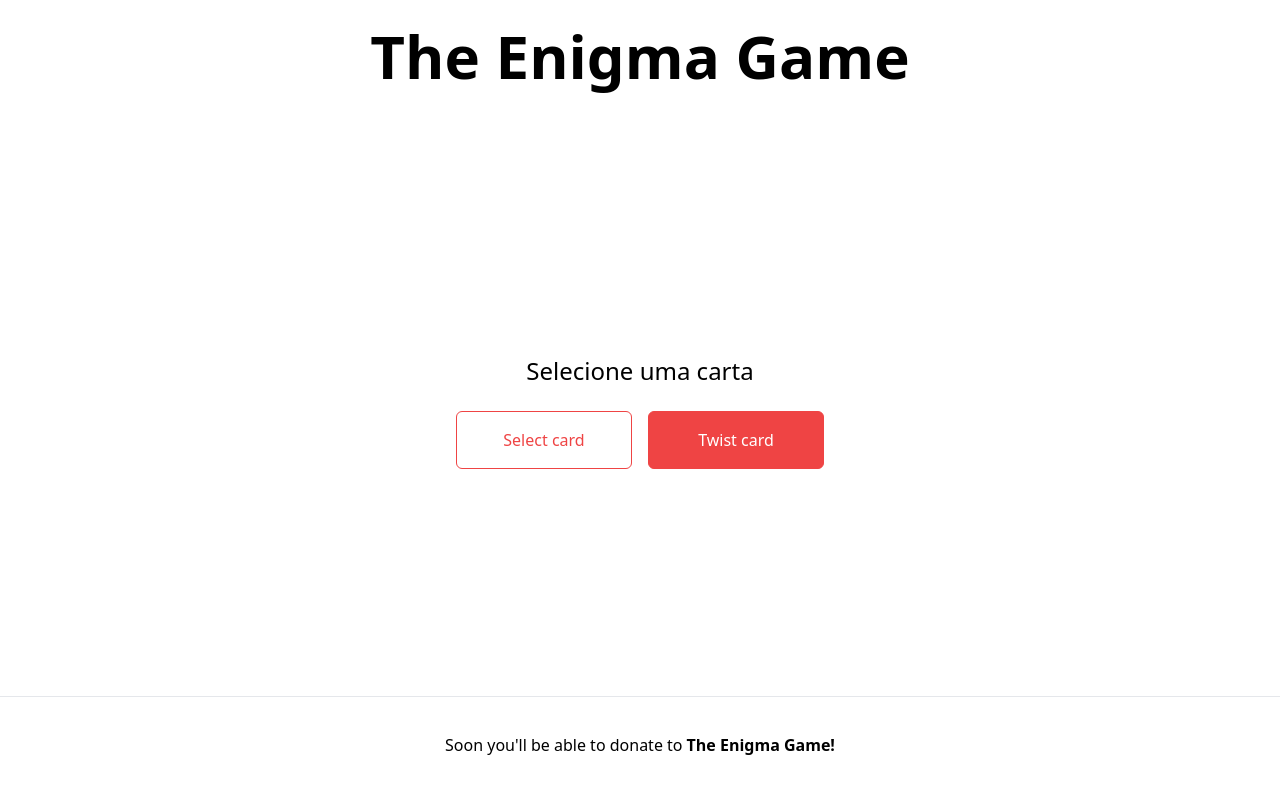
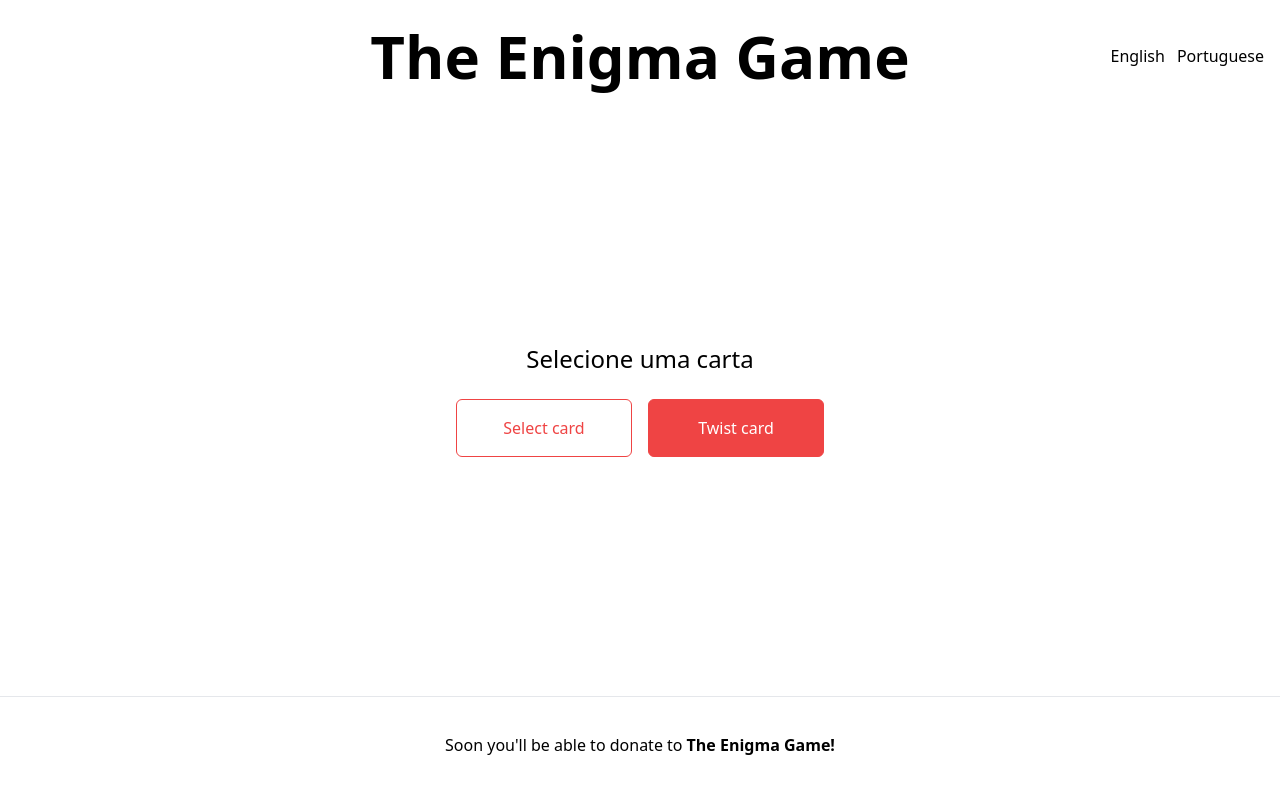
Before and after one commit to luigiremor/the-enigma-game, a Next.js app in the folder frontend/: page / in a window 1280 px wide. Shown: the top 794 px of the page. Built offline with nearby package versions, Linux system fonts and the light colour scheme.

Commit message:
feat: switch languages

```diff
--- a/frontend/pages/index.tsx
+++ b/frontend/pages/index.tsx
@@ -3,40 +3,79 @@ import Head from "next/head";
 import { useState } from "react";
 
 const Home: NextPage = () => {
-  const cards = [
+  interface Card {
+    id: number;
+    title: {
+      en: string;
+      pt: string;
+    };
+    front: {
+      en: string;
+      pt: string;
+    };
+    back: {
+      en: string;
+      pt: string;
+    };
+  }
+
+  const cards: Card[] = [
     {
       id: 1,
-      title: "The Death of the Heiress",
-      front:
-        "A wealthy heiress was found dead in her mansion. It's up to you to figure out how she died.",
-      back: "The heiress was found dead in her bedroom, with a poisoned cocktail sitting on her nightstand. The investigation revealed that she had recently had a heated argument with her business partner, who stood to gain a significant amount of money if the heiress died. It turns out that the business partner had slipped poison into the heiress's drink during their argument, hoping to get rid of her and take over the company. The business partner was eventually arrested and charged with murder.",
+      title: {
+        en: "The Death of the Heiress",
+        pt: "A Morte da Herdeira",
+      },
+      front: {
+        en: "A wealthy heiress was found dead in her mansion. It's up to you to figure out how she died.",
+        pt: "Uma herdeira rica foi encontrada morta em sua mansão. Cabe a você descobrir como ela morreu.",
+      },
+      back: {
+        en: "The heiress was found dead in her bedroom, with a poisoned cocktail sitting on her nightstand. The investigation revealed that she had recently had a heated argument with her business partner, who stood to gain a significant amount of money if the heiress died. It turns out that the business partner had slipped poison into the heiress's drink during their argument, hoping to get rid of her and take over the company. The business partner was eventually arrested and charged with murder.",
+        pt: "A herdeira foi encontrada morta em seu quarto, com um coquetel envenenado em sua mesa de cabeceira. A investigação revelou que ela havia tido uma discussão acalorada com seu sócio de negócios, que se beneficiaria significativamente se a herdeira morresse. Descobriu-se que o sócio de negócios havia colocado veneno no copo da herdeira durante a discussão, com a esperança de se livrar dela e assumir a empresa. O sócio de negócios foi finalmente preso e acusado de assassinato.",
+      },
     },
     {
       id: 2,
-      title: "The Mysterious Disappearance",
-      front:
-        "A young man vanished without a trace, and it's up to you to figure out what happened.",
-      back: "The young man had been out on a hike in the mountains when he vanished. His backpack and a few personal items were found at the base of a steep cliff, leading authorities to believe that he had fallen while climbing. However, further investigation revealed that the young man had been in debt to a local loan shark, and it was discovered that the loan shark had hired a hitman to stage the young man's disappearance and make it look like an accident. The hitman was eventually caught and the truth about the young man's disappearance was uncovered.",
+      title: {
+        en: "The Mysterious Disappearance",
+        pt: "A Desaparição Misteriosa",
+      },
+      front: {
+        en: "A young man vanished without a trace, and it's up to you to figure out what happened.",
+        pt: "Um jovem desapareceu sem deixar rastro, e cabe a você descobrir o que aconteceu.",
+      },
+      back: {
+        en: "The young man had been out on a hike in the mountains when he vanished. His backpack and a few personal items were found at the base of a steep cliff, leading authorities to believe that he had fallen while climbing. However, further investigation revealed that the young man had been in debt to a local loan shark, and it was discovered that the loan shark had hired a hitman to stage the young man's disappearance and make it look like an accident. The hitman was eventually caught and the truth about the young man's disappearance was uncovered.",
+        pt: "O jovem havia saído para uma caminhada nas montanhas quando desapareceu. Sua mochila e alguns pertences pessoais foram encontrados na base de uma encosta íngreme, levando as autoridades a acreditar que ele havia caído enquanto escalava. No entanto, uma investigação mais aprofundada revelou que o jovem estava devendo a um agiota local e descobriu-se que o agiota havia contratado um assassino para simular o desaparecimento do jovem e fazer parecer um acidente. O assassino foi eventualmente preso e a verdade sobre o desaparecimento do jovem foi descoberta.",
+      },
     },
     {
       id: 3,
-      title: "The Deadly Game of Poker",
-      front:
-        "A man was found dead at a high stakes poker game. It's up to you to figure out how he died.",
-      back: "The man had been playing in a high stakes poker game with a group of shady characters. During the game, he accused one of his opponents of cheating and a heated argument ensued. It was later revealed that the accused cheat had slipped poison into the victim's drink during the argument, causing him to collapse and die at the table. The cheat was eventually arrested and charged with murder.",
+      title: {
+        en: "The Deadly Game of Poker",
+        pt: "O Jogo Mortal de Pôquer",
+      },
+      front: {
+        en: "A man was found dead at a high stakes poker game. It's up to you to figure out how he died.",
+        pt: "Um homem foi encontrado morto em um jogo de pôquer de altas apostas. Cabe a você descobrir como ele morreu.",
+      },
+      back: {
+        en: "The man had been playing in a high stakes poker game with a group of shady characters. During the game, he accused one of his opponents of cheating and a heated argument ensued. It was later revealed that the accused cheat had slipped poison into the victim's drink during the argument, causing him to collapse and die at the table. The cheat was eventually arrested and charged with murder.",
+        pt: "O homem estava jogando em um jogo de pôquer de altas apostas com um grupo de personagens suspeitos. Durante o jogo, ele acusou um de seus oponentes de trapaça e uma discussão acalorada surgiu. Mais tarde, descobriu-se que o trapaceiro acusado havia colocado veneno no copo da vítima durante a discussão, causando sua queda e morte na mesa. O trapaceiro foi eventualmente preso e acusado de assassinato.",
+      },
     },
   ];
 
-  interface FilteredCard {
-    id: number;
-    title: string;
-    front: string;
-    back: string;
-  }
-
-  const [filteredCard, setFilteredCard] = useState<FilteredCard>();
+  const [filteredCard, setFilteredCard] = useState<Card>();
   const [numbersUsed, setNumbersUsed] = useState<number[]>([]);
   const [isFront, setIsFront] = useState(true);
+
+  const [language, setLanguage] = useState<"en" | "pt">("en");
+
+  const handleLanguageChange = (newLanguage: "en" | "pt") => {
+    setLanguage(newLanguage);
+  };
 
   const handleSide = () => {
     setIsFront(!isFront);
@@ -51,7 +90,7 @@ const Home: NextPage = () => {
       const randomCard = cards[randomIndex];
       setFilteredCard(randomCard);
       setNumbersUsed([...numbersUsed, randomIndex]);
-      setIsFront(true)
+      setIsFront(true);
     } else {
       alert("Sem novas cartas");
     }
@@ -63,19 +102,31 @@ const Home: NextPage = () => {
         <title>The Enigma Game</title>
         <link rel="icon" href="/favicon.ico" />
       </Head>
-      <header className="flex h-24 w-full items-center justify-center">
-        <h1 className="text-6xl font-bold text-center">The Enigma Game</h1>
+      <header className="flex flex-col sm:flex-row h-24 w-full items-center justify-center">
+        <div className="w-1/4"></div>
+        <h1 className="text-3xl md:text-6xl font-bold text-center sm:w-1/2">
+          The Enigma Game
+        </h1>
+        <div className="flex gap-3 justify-center sm:justify-end w-1/4 p-0 sm:pr-4">
+          <button onClick={() => handleLanguageChange("en")}>English </button>
+          <button onClick={() => handleLanguageChange("pt")}>Portuguese</button>
+        </div>
       </header>
+
       <main className="flex w-full flex-1 flex-col items-center justify-center px-20 text-center m-10">
-        <div className="mt-6 flex max-w-4xl flex-wrap items-center justify-around sm:w-full">
+        <div className="flex max-w-4xl flex-wrap items-center justify-around sm:w-full">
           {filteredCard ? (
-            <a className="mt-6 w-96 rounded-xl border p-6 text-left">
-              <h3 className="text-2xl">{filteredCard.title}</h3>
-              <div>{isFront ? filteredCard.front : filteredCard.back}</div>
+            <a className="w-96 rounded-xl border p-6 text-left min-h-[350px]">
+              <h3 className="text-2xl">{filteredCard.title[language]}</h3>
+              <div>
+                {isFront
+                  ? filteredCard.front[language]
+                  : filteredCard.back[language]}
+              </div>
             </a>
-          ) : <div className="text-2xl font-medium">Selecione uma carta</div>
-
-        }
+          ) : (
+            <div className="text-2xl font-medium">Selecione uma carta</div>
+          )}
         </div>
 
         <div className="flex gap-4">
```
